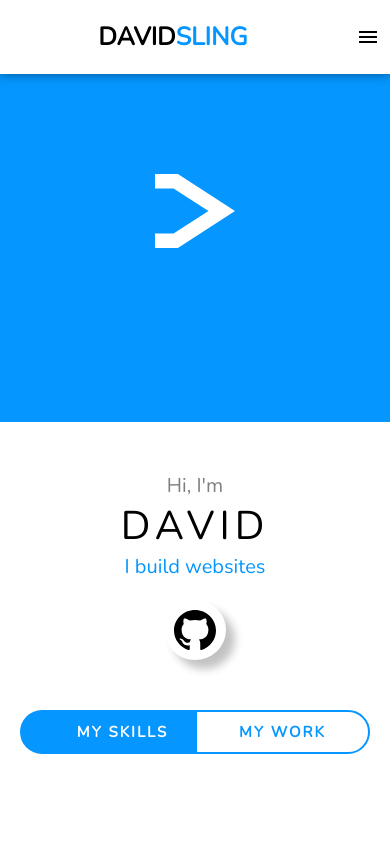
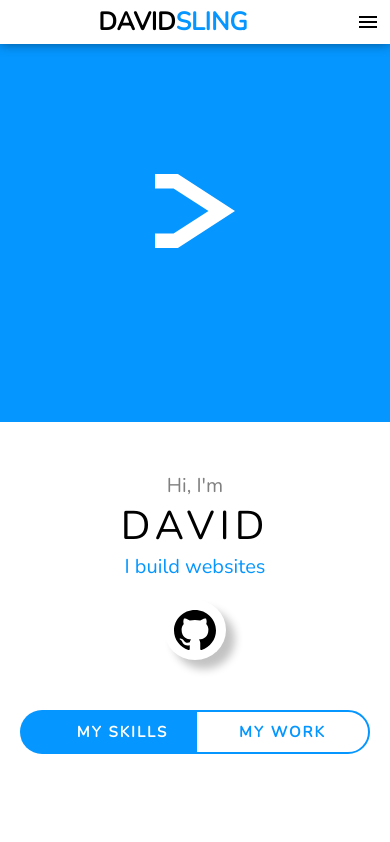
Before and after one commit to david-sling/davidsling.in, a React (Create React App) app: page / in a window 390 px wide. Shown: the top 842 px of the page. Built offline with nearby package versions, Linux system fonts and the light colour scheme.

Commit message:
Decreased AppBar height in mobile

```diff
--- a/src/css/App.css
+++ b/src/css/App.css
@@ -123,6 +123,12 @@
   padding: 20px 0;
   text-align: center;
   font-weight: 700;
+}
+
+@media screen and (max-width: 950px) {
+  .AppBar header p {
+    padding: 5px 0;
+  }
 }
 
 .AppBar header p span {
--- a/src/css/App.scss
+++ b/src/css/App.scss
@@ -90,6 +90,9 @@
       padding: 20px 0;
       text-align: center;
       font-weight: 700;
+      @media screen and (max-width: 950px) {
+        padding: 5px 0;
+      }
 
       span {
         color: $primary-color;
```
Also changed, not shown: 1 other file (tests, documents, lock files or other folders).
